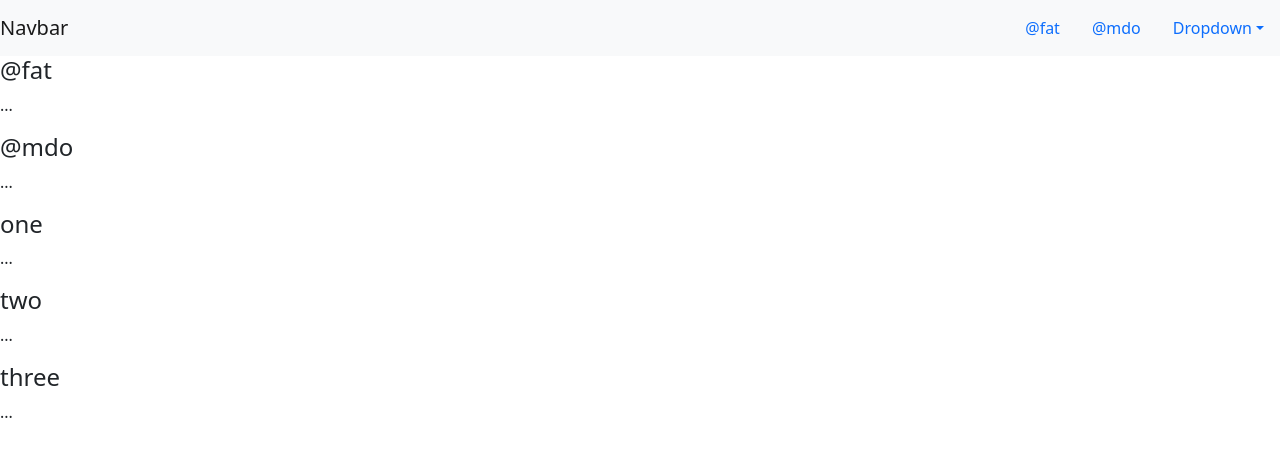
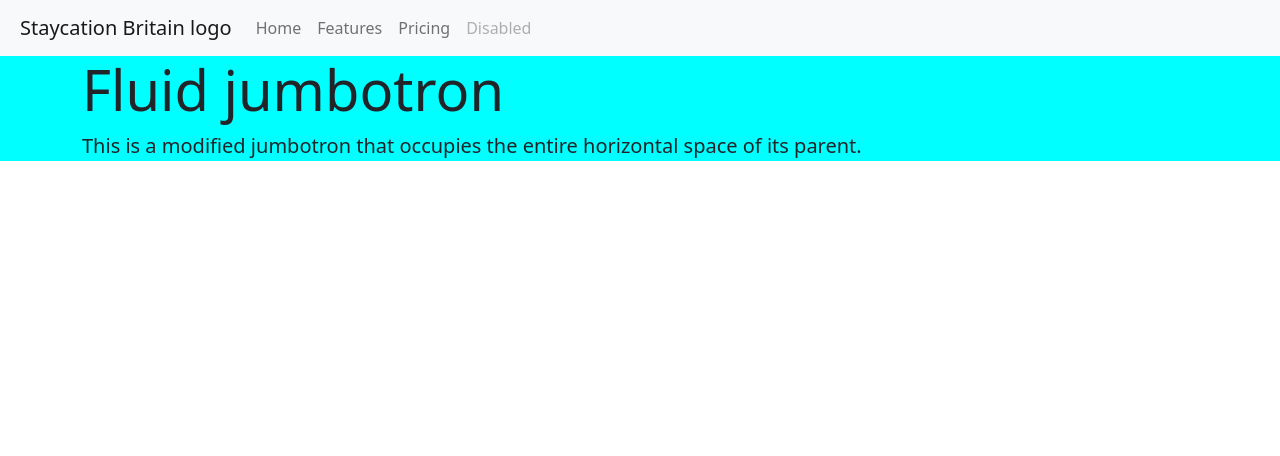
Before and after one commit to TezBaydu/Milestone-Project-2-Holiday, a plain HTML site: page index.html in a window 1280 px wide. Drawn offline with nearby package versions, Linux system fonts and the light colour scheme; files that its build step writes are made by us from their sources.

Commit message:
css file not loading onto browser view, reloading via gitpod

```diff
--- /dev/null
+++ b/css/style.css
@@ -0,0 +1,16 @@
+/*-- Import google font :required --*/
+
+/*--- Nav Bar --- */
+
+.navbar-expand-lg {
+    padding-left: 20px;
+}
+
+.jumbotron {
+    background-color: aqua;
+}
+
+img svg {
+    width: 40px;
+    height: 40px;
+}
--- a/index.html
+++ b/index.html
@@ -5,18 +5,23 @@
     <meta charset="UTF-8">
     <meta name="viewport" content="width=device-width, initial-scale=1.0">
 
-
-    <!-- Bootstrap -->
+    <!-- Bootstrap CDN CSS -->
     <link rel="stylesheet" href="https://cdn.jsdelivr.net/npm/bootstrap@5.0.0/dist/css/bootstrap.min.css"
         integrity="undefined" crossorigin="anonymous">
-
-    <script src="https://cdn.jsdelivr.net/npm/bootstrap@5.0.0/dist/js/bootstrap.min.js" integrity="undefined" crossorigin="anonymous"></script>
-    <script src="https://cdn.jsdelivr.net/npm/bootstrap@5.0.0/dist/js/bootstrap.bundle.min.js" integrity="undefined" crossorigin="anonymous"></script>
+    <!-- Boostrap CDN JavaScript -->
+    <script src="https://cdn.jsdelivr.net/npm/bootstrap@5.0.0/dist/js/bootstrap.min.js" integrity="undefined"
+        crossorigin="anonymous"></script>
+    <!-- Bootstrap JavaScript Bundle -->
+    <script src="https://cdn.jsdelivr.net/npm/bootstrap@5.0.0/dist/js/bootstrap.bundle.min.js" integrity="undefined"
+        crossorigin="anonymous"></script>
 
     <!-- FontAwesome -->
     <link rel="stylesheet"
         href="https://cdn.jsdelivr.net/npm/@fortawesome/fontawesome-free@5.15.3/css/fontawesome.min.css"
         integrity="undefined" crossorigin="anonymous">
+
+    <!-- CSS link-->
+    <link rel="stylesheet" href="assets/css/style.css">
 
     <title>Staycation Britain</title>
 
@@ -24,39 +29,40 @@
 
 <body>
 
-    <nav id="navbar-example2" class="navbar navbar-light bg-light">
-        <a class="navbar-brand" href="#">Navbar</a>
-        <ul class="nav nav-pills">
-            <li class="nav-item">
-                <a class="nav-link" href="#fat">@fat</a>
-            </li>
-            <li class="nav-item">
-                <a class="nav-link" href="#mdo">@mdo</a>
-            </li>
-            <li class="nav-item dropdown">
-                <a class="nav-link dropdown-toggle" data-toggle="dropdown" href="#" role="button" aria-haspopup="true"
-                    aria-expanded="false">Dropdown</a>
-                <div class="dropdown-menu">
-                    <a class="dropdown-item" href="#one">one</a>
-                    <a class="dropdown-item" href="#two">two</a>
-                    <div role="separator" class="dropdown-divider"></div>
-                    <a class="dropdown-item" href="#three">three</a>
-                </div>
-            </li>
-        </ul>
+    <nav class="navbar navbar-expand-lg navbar-light bg-light">
+        <a class="navbar-brand" href="#"> Staycation Britain logo
+            </a>
+
+
+        <button class="navbar-toggler" type="button" data-toggle="collapse" data-target="#navbarNav"
+            aria-controls="navbarNav" aria-expanded="false" aria-label="Toggle navigation">
+            <span class="navbar-toggler-icon"></span>
+        </button>
+        <div class="collapse navbar-collapse" id="navbarNav">
+            <ul class="navbar-nav">
+                <li class="nav-item active">
+                    <a class="nav-link" href="#">Home <span class="sr-only">(current)</span></a>
+                </li>
+                <li class="nav-item">
+                    <a class="nav-link" href="#">Features</a>
+                </li>
+                <li class="nav-item">
+                    <a class="nav-link" href="#">Pricing</a>
+                </li>
+                <li class="nav-item">
+                    <a class="nav-link disabled" href="#" tabindex="-1" aria-disabled="true">Disabled</a>
+                </li>
+            </ul>
+        </div>
     </nav>
-    <div data-spy="scroll" data-target="#navbar-example2" data-offset="0">
-        <h4 id="fat">@fat</h4>
-        <p>...</p>
-        <h4 id="mdo">@mdo</h4>
-        <p>...</p>
-        <h4 id="one">one</h4>
-        <p>...</p>
-        <h4 id="two">two</h4>
-        <p>...</p>
-        <h4 id="three">three</h4>
-        <p>...</p>
+
+    <div class="jumbotron jumbotron-fluid">
+        <div class="container">
+            <h1 class="display-4">Fluid jumbotron</h1>
+            <p class="lead">This is a modified jumbotron that occupies the entire horizontal space of its parent.</p>
+        </div>
     </div>
+
 
 </body>
 
```
Also changed, not shown: assets/js/bootstrap/util.js (deleted, +0 -34 lines), assets/images/suitcase-font.png (added).
